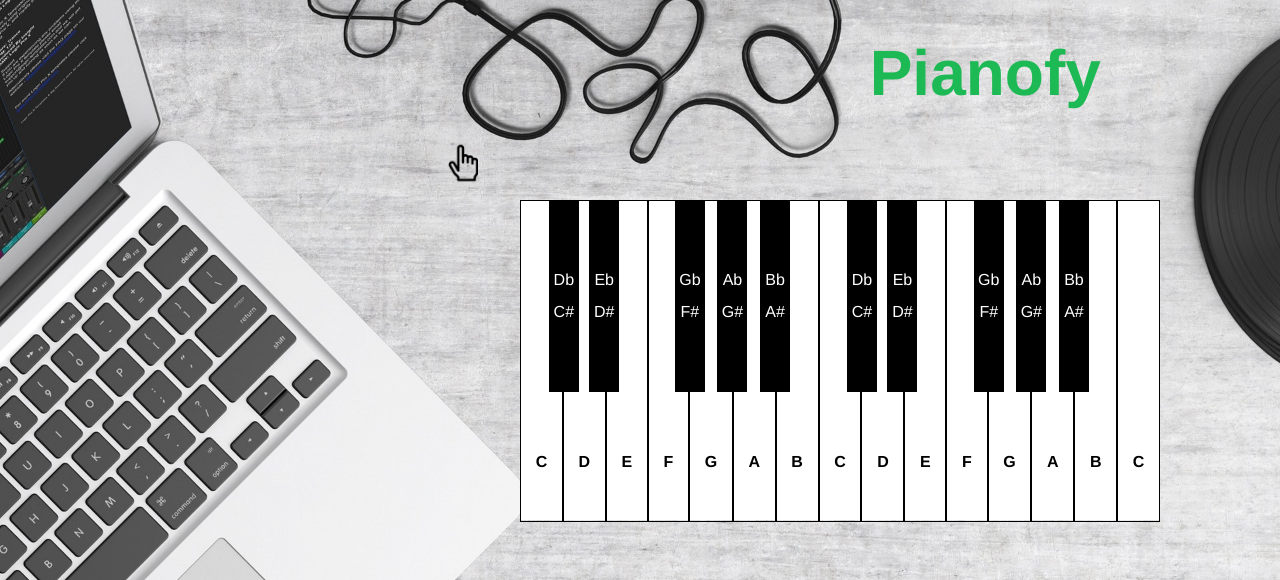
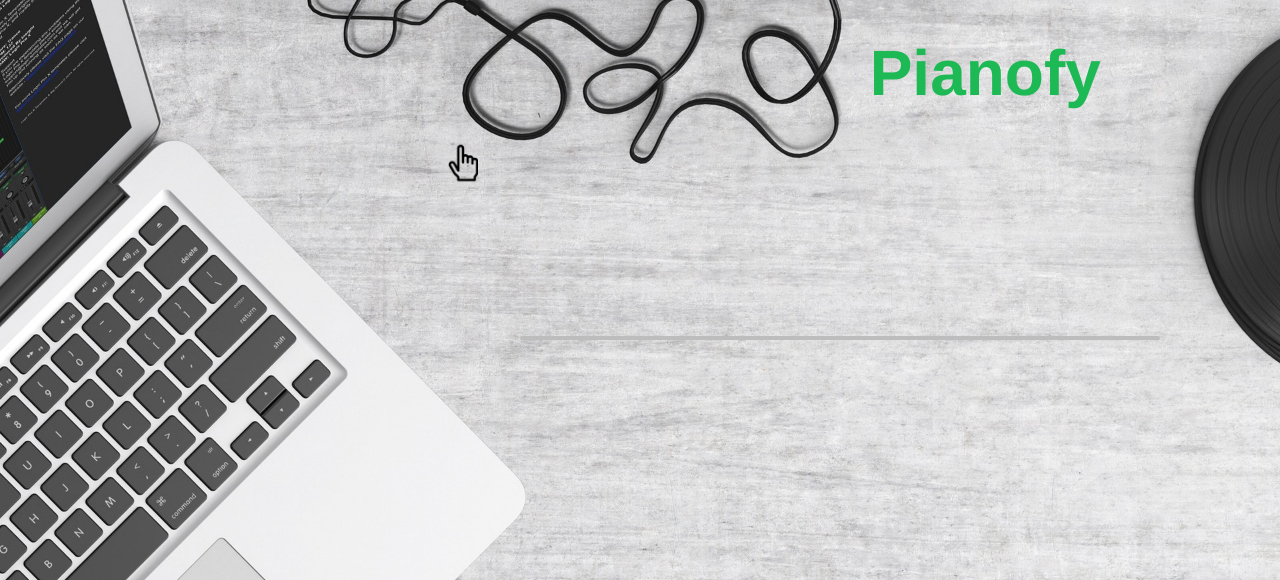
Before and after one commit to Music-Community-Lab-NYC/Pianofy, a PHP site: page / in a window 1280 px wide. Shown: the part 220-800 px from the top of the page. Run offline with PHP 8.4, Linux system fonts and the light colour scheme.

Commit message:
uncomment opacity declaration

```diff
--- a/style.css
+++ b/style.css
@@ -65,7 +65,7 @@ h1 {
   display: flex;
   flex-direction: row;
   flex-wrap: nowrap;
-  /* opacity: 0; */
+  opacity: 0;
 }
 
 .up-note-group-1 {
```
